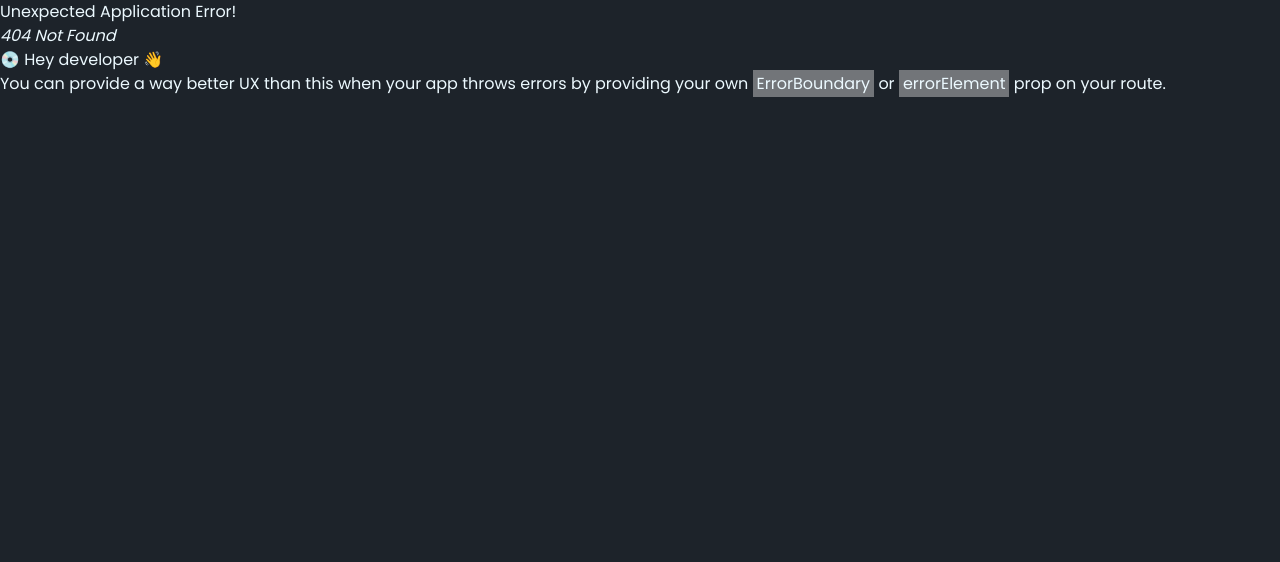
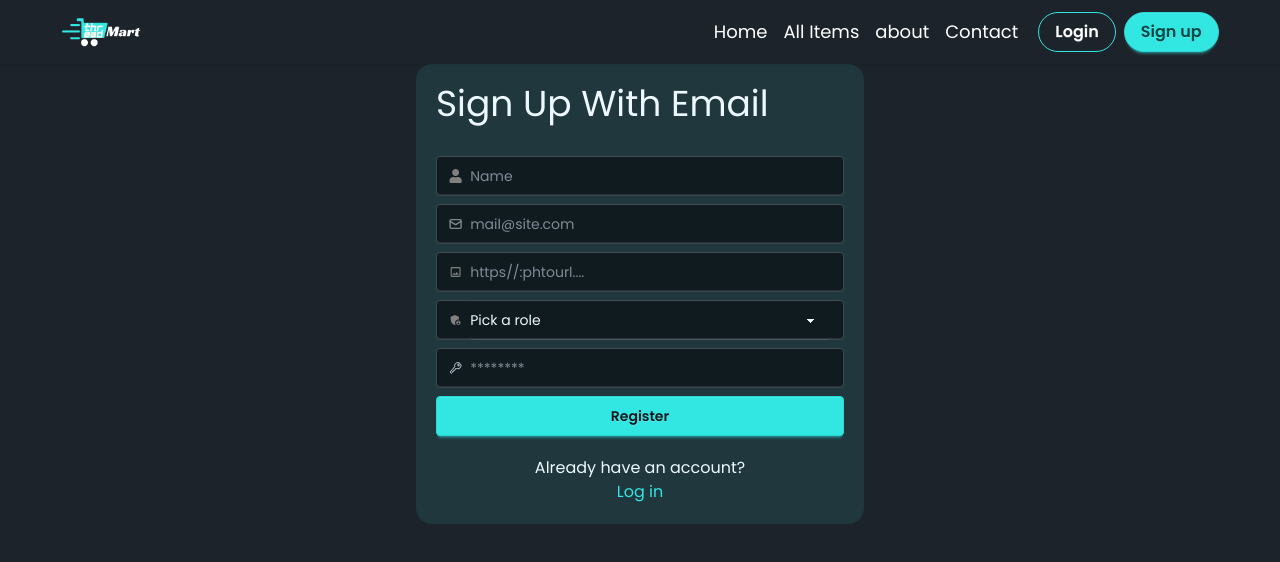
Before and after one commit to kamrulhasanPro/Thread-Mart, a React (Vite) app: page /register in a window 1280 px wide. Before the commit this address had no page. Shown: the top 562 px of the page. Built offline with nearby package versions, Linux system fonts and the light colour scheme.

Commit message:
register and login ui complete

```diff
--- a/package.json
+++ b/package.json
@@ -13,6 +13,7 @@
     "@tailwindcss/vite": "^4.1.17",
     "react": "^19.2.0",
     "react-dom": "^19.2.0",
+    "react-hook-form": "^7.68.0",
     "react-icons": "^5.5.0",
     "react-router": "^7.9.6",
     "tailwindcss": "^4.1.17"
--- a/src/Layouts/MainLayout.jsx
+++ b/src/Layouts/MainLayout.jsx
@@ -10,7 +10,7 @@ const MainLayout = () => {
       </header>
 
       {/* main */}
-      <main className="max-w-11/12 mx-auto">
+      <main className="min-h-[calc(100vh-80px)] max-w-11/12 mx-auto ">
         <Outlet />
       </main>
 
--- a/src/Pages/Auth/Login.jsx
+++ b/src/Pages/Auth/Login.jsx
@@ -0,0 +1,102 @@
+import React from "react";
+import MyContainer from "../../Components/MyContainer";
+import { FaUser } from "react-icons/fa";
+import { MdAdminPanelSettings, MdOutlineInsertPhoto } from "react-icons/md";
+import { IoKeyOutline } from "react-icons/io5";
+import { Link } from "react-router";
+import { useForm } from "react-hook-form";
+
+const Login = () => {
+  const {
+    register,
+    handleSubmit,
+    formState: { errors },
+  } = useForm();
+
+  const handleRegister = (data) => {
+    console.log(data);
+  };
+
+  return (
+    <MyContainer className={"min-h-[calc(100vh-80px)] flex items-center"}>
+      <div className="bg-primary/10 max-w-md w-full  mx-auto p-5 rounded-2xl ">
+        <h4 className="text-4xl">Lig In </h4>
+        <form
+          onSubmit={handleSubmit(handleRegister)}
+          className="mt-8 space-y-2"
+        >
+          {/* email */}
+          <div>
+            <label className="input validator bg-black/50 w-full outline-offset-0">
+              <svg
+                className="h-[1em] opacity-50"
+                xmlns="http://www.w3.org/2000/svg"
+                viewBox="0 0 24 24"
+              >
+                <g
+                  strokeLinejoin="round"
+                  strokeLinecap="round"
+                  strokeWidth="2.5"
+                  fill="none"
+                  stroke="currentColor"
+                >
+                  <rect width="20" height="16" x="2" y="4" rx="2"></rect>
+                  <path d="m22 7-8.97 5.7a1.94 1.94 0 0 1-2.06 0L2 7"></path>
+                </g>
+              </svg>
+              <input
+                type="email"
+                placeholder="mail@site.com"
+                required
+                {...register("email")}
+              />
+            </label>
+            <div className="validator-hint hidden">
+              Enter valid email address
+            </div>
+          </div>
+
+          {/*  password */}
+          <div>
+            <label className={`input validator bg-black/50 w-full outline-offset-0 ${errors.password && 'outline-red-400 border-red-400'}`}>
+              <IoKeyOutline fill="gray" />
+
+              <input
+                type="password"
+                placeholder="********"
+                required
+                {...register("password", {
+                  required: "Password is required",
+                  minLength: {
+                    value: 6,
+                    message: "minimum 6 character or longer",
+                  },
+                  pattern: {
+                    value: /^(?=.*[a-z])(?=.*[A-Z]).+$/,
+                    message:
+                      "Password must contain at least one uppercase and one lowercase letter",
+                  },
+                })}
+                minLength={6}
+              />
+            </label>
+            <div className="text-[#ff637d] text-sm mt-1">
+              {errors.password && errors.password.message}
+            </div>
+          </div>
+
+          <button className="btn btn-primary w-full">Register</button>
+        </form>
+
+        <div className="text-center mt-5">
+          <h3>Don’t have an account yet?</h3>
+          <Link to={"/register"} className="text-primary">
+            Sign Up
+          </Link>
+        </div>
+      </div>
+    </MyContainer>
+  );
+};
+
+export default Login;
--- a/src/Pages/Auth/Register.jsx
+++ b/src/Pages/Auth/Register.jsx
@@ -0,0 +1,153 @@
+import React from "react";
+import MyContainer from "../../Components/MyContainer";
+import { FaUser } from "react-icons/fa";
+import { MdAdminPanelSettings, MdOutlineInsertPhoto } from "react-icons/md";
+import { IoKeyOutline } from "react-icons/io5";
+import { Link } from "react-router";
+import { useForm } from "react-hook-form";
+
+const Register = () => {
+  const {
+    register,
+    handleSubmit,
+    formState: { errors },
+  } = useForm();
+
+  const handleRegister = (data) => {
+    console.log(data);
+  };
+
+  return (
+    <MyContainer className={"min-h-[calc(100vh-80px)]"}>
+      <div className="bg-primary/10 max-w-md w-full mx-auto p-5 rounded-2xl">
+        <h4 className="text-4xl">Sign Up With Email</h4>
+        <form
+          onSubmit={handleSubmit(handleRegister)}
+          className="mt-8 space-y-2"
+        >
+          {/* name */}
+          <div>
+            <label className="input validator bg-black/50 w-full outline-offset-0">
+              <FaUser fill="gray" />
+              <input
+                type="text"
+                placeholder="Name"
+                {...register("name", { required: true })}
+                required
+              />
+            </label>
+            <div className="validator-hint hidden">Name Is Required</div>
+          </div>
+
+          {/* email */}
+          <div>
+            <label className="input validator bg-black/50 w-full outline-offset-0">
+              <svg
+                className="h-[1em] opacity-50"
+                xmlns="http://www.w3.org/2000/svg"
+                viewBox="0 0 24 24"
+              >
+                <g
+                  strokeLinejoin="round"
+                  strokeLinecap="round"
+                  strokeWidth="2.5"
+                  fill="none"
+                  stroke="currentColor"
+                >
+                  <rect width="20" height="16" x="2" y="4" rx="2"></rect>
+                  <path d="m22 7-8.97 5.7a1.94 1.94 0 0 1-2.06 0L2 7"></path>
+                </g>
+              </svg>
+              <input
+                type="email"
+                placeholder="mail@site.com"
+                required
+                {...register("email")}
+              />
+            </label>
+            <div className="validator-hint hidden">
+              Enter valid email address
+            </div>
+          </div>
+
+          {/* photo url */}
+          <div>
+            <label className="input validator bg-black/50 w-full outline-offset-0">
+              <MdOutlineInsertPhoto fill="gray" />
+
+              <input
+                type="url"
+                placeholder="https//:phtourl...."
+                required
+                {...register("photoURL")}
+              />
+            </label>
+            <div className="validator-hint hidden">Enter valid photo URL</div>
+          </div>
+
+          {/* role */}
+          <div>
+            <label className="input validator bg-black/50 w-full outline-offset-0">
+              <MdAdminPanelSettings fill="gray" />
+
+              <select
+                defaultValue=""
+                className="bg-transparent select px-0 border-none w-full outline-none appearance-none [&>*]:bg-primary-content
+    [&>*]:text-white focus-visible:px-2"
+                required
+                {...register("role")}
+              >
+                <option disabled value="">
+                  Pick a role
+                </option>
+                <option>Meager</option>
+                <option>Buyer</option>
+              </select>
+            </label>
+            <div className="validator-hint hidden">Select a role</div>
+          </div>
+
+          {/*  password */}
+          <div>
+            <label className={`input validator bg-black/50 w-full outline-offset-0 ${errors.password && 'outline-red-400 border-red-400'}`}>
+              <IoKeyOutline fill="gray" />
+
+              <input
+                type="password"
+                placeholder="********"
+                required
+                {...register("password", {
+                  required: "Password is required",
+                  minLength: {
+                    value: 6,
+                    message: "minimum 6 character or longer",
+                  },
+                  pattern: {
+                    value: /^(?=.*[a-z])(?=.*[A-Z]).+$/,
+                    message:
+                      "Password must contain at least one uppercase and one lowercase letter",
+                  },
+                })}
+                minLength={6}
+              />
+            </label>
+            <div className="text-[#ff637d] text-sm mt-1">
+              {errors.password && errors.password.message}
+            </div>
+          </div>
+
+          <button className="btn btn-primary w-full">Register</button>
+        </form>
+
+        <div className="text-center mt-5">
+          <h3>Already have an account?</h3>
+          <Link to={"/login"} className="text-primary">
+            Log in
+          </Link>
+        </div>
+      </div>
+    </MyContainer>
+  );
+};
+
+export default Register;
--- a/src/Routes/router.jsx
+++ b/src/Routes/router.jsx
@@ -2,6 +2,8 @@ import React from "react";
 import { createBrowserRouter } from "react-router";
 import MainLayout from "../Layouts/MainLayout";
 import Home from "../Pages/Home/Home";
+import Register from "../Pages/Auth/Register";
+import Login from "../Pages/Auth/Login";
 
 export const router = createBrowserRouter([
   {
@@ -12,6 +14,14 @@ export const router = createBrowserRouter([
         index: true,
         Component: Home,
       },
+      {
+        path: 'register',
+        Component: Register
+      },
+      {
+        path: 'login',
+        Component: Login
+      }
     ],
   },
 ]);
```
Also changed, not shown: 1 other file (tests, documents, lock files or other folders).
